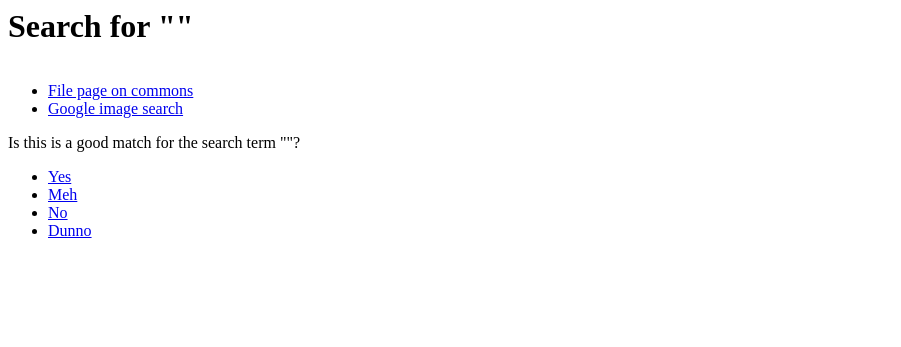
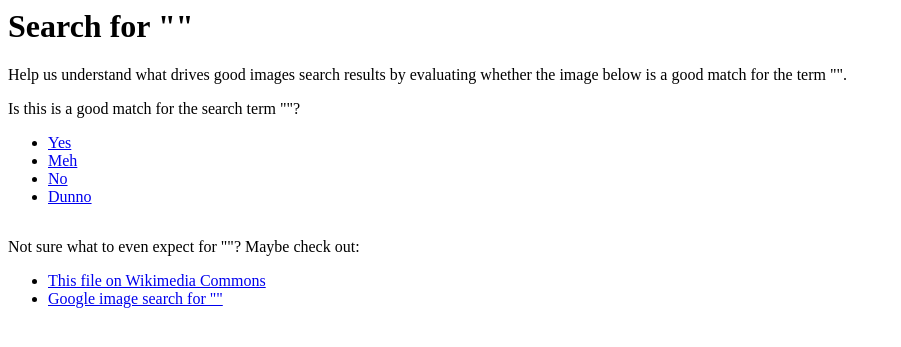
Before and after one commit to cormacparle/media-search-signal-test, a PHP site: page / in a window 1280 px wide. Shown: the top 347 px of the page, without its empty margins (0-901 px from the left). Run offline with PHP 8.4, Linux system fonts and the light colour scheme; data that the repository does not hold is empty.

Commit message:
Make slightly more convenient to use
- Put voting links above image so they remain in the same place for every image
- Added some more text - additional context for others looking to help
- If image fails to load (throttled), reload the page, prompting a new image to be fetched

```diff
--- a/public_html/index.php
+++ b/public_html/index.php
@@ -28,12 +28,7 @@
 
 <h1>Search for &quot;<?=$result->term?>&quot;</h1>
 
-<p><img src="<?=$result->image_url?>" /></p>
-<ul>
-	<li><a href="https://commons.wikimedia.org/wiki/<?=$result->file_page?>" target="_blank">File page on commons</a></li>
-	<li><a href="https://www.google.com/search?tbm=isch&as_q=<?=urlencode( $result->term )?>"
-           target="_blank">Google image search</a></li>
-</ul>
+<p>Help us understand what drives good images search results by evaluating whether the image below is a good match for the term &quot;<?=$result->term?>&quot;.</p>
 
 <p>Is this is a good match for the search term &quot;<?=$result->term?>&quot;?</p>
 
@@ -44,6 +39,15 @@
   <li><a href="/?id=<?=$result->id?>&skip=1">Dunno</a></li>
 </ul>
 
+<p><img src="<?=$result->image_url?>" onerror="window.location.reload()" /></p>
+
+<p>Not sure what to even expect for &quot;<?=$result->term?>&quot;? Maybe check out:</p>
+<ul>
+	<li><a href="https://commons.wikimedia.org/wiki/<?=$result->file_page?>" target="_blank">This file on Wikimedia Commons</a></li>
+	<li><a href="https://www.google.com/search?tbm=isch&as_q=<?=urlencode( $result->term )?>"
+           target="_blank">Google image search for &quot;<?=$result->term?>&quot;</a></li>
+</ul>
+
 </body>
 <?php
 $mysqli->close();
```
